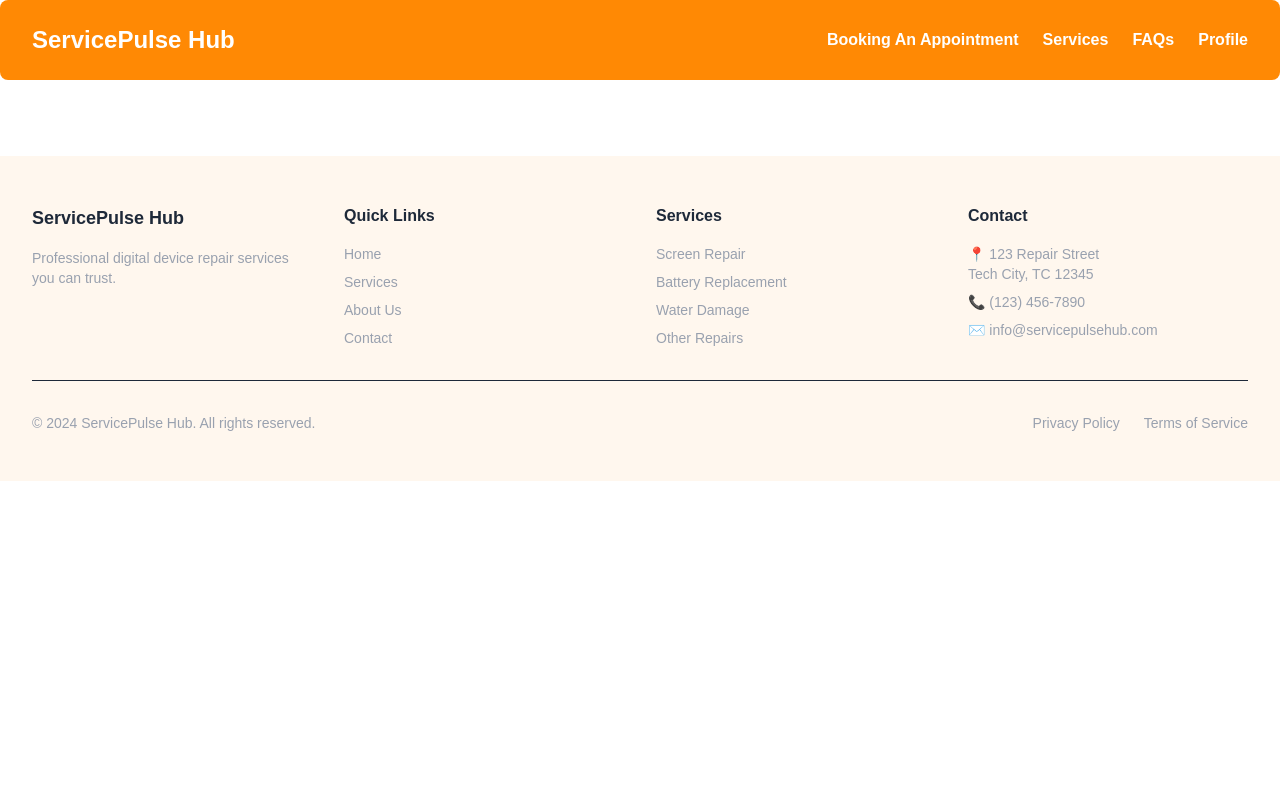
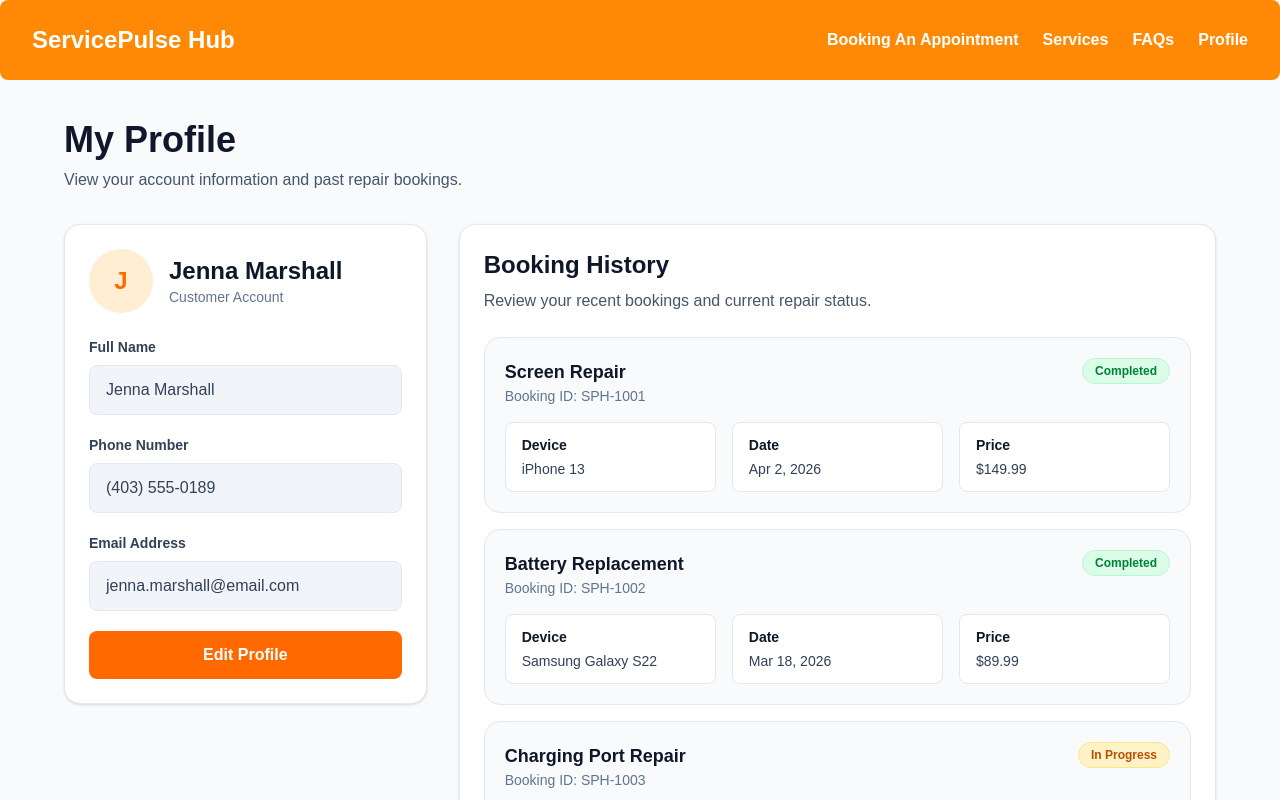
Before and after one commit to mbguron/cprg306-ServicePulseHub, a Next.js app: page /dashboard/profile in a window 1280 px wide. Shown: the top 800 px of the page. Built offline with nearby package versions, Linux system fonts and the light colour scheme.

Commit message:
Update page.js
include profile page.js

```diff
--- a/app/dashboard/profile/page.js
+++ b/app/dashboard/profile/page.js
@@ -1,17 +1,292 @@
 "use client";
 
-import Link from "next/link";
+
+import { useState } from "react";
+import { useRouter } from "next/navigation";
 
 export default function ProfilePage() {
+  const router = useRouter();
+
+  const [profile, setProfile] = useState({
+    name: "Jenna Marshall",
+    phone: "(403) 555-0189",
+    email: "jenna.marshall@email.com",
+  });
+
+  const [formData, setFormData] = useState(profile);
+  const [isEditing, setIsEditing] = useState(false);
+  const [savedMessage, setSavedMessage] = useState(false);
+
+  const bookingHistory = [
+    {
+      id: "SPH-1001",
+      service: "Screen Repair",
+      device: "iPhone 13",
+      date: "2026-04-02",
+      status: "Completed",
+      price: "$149.99",
+    },
+    {
+      id: "SPH-1002",
+      service: "Battery Replacement",
+      device: "Samsung Galaxy S22",
+      date: "2026-03-18",
+      status: "Completed",
+      price: "$89.99",
+    },
+    {
+      id: "SPH-1003",
+      service: "Charging Port Repair",
+      device: "iPad Air",
+      date: "2026-03-05",
+      status: "In Progress",
+      price: "$109.99",
+    },
+  ];
+
+  function handleChange(e) {
+    const { name, value } = e.target;
+    setFormData((prev) => ({
+      ...prev,
+      [name]: value,
+    }));
+  }
+
+  function handleEdit() {
+    setIsEditing(true);
+    setSavedMessage(false);
+  }
+
+  function handleCancel() {
+    setFormData(profile);
+    setIsEditing(false);
+    setSavedMessage(false);
+  }
+
+  function handleSave(e) {
+    e.preventDefault();
+    setProfile(formData);
+    setIsEditing(false);
+    setSavedMessage(true);
+
+    setTimeout(() => {
+      setSavedMessage(false);
+    }, 2500);
+  }
+
+  function handleLogout() {
+    localStorage.removeItem("isLoggedIn");
+    localStorage.removeItem("userRole");
+    localStorage.removeItem("userEmail");
+    router.push("/");
+  }
+
+  function getStatusStyle(status) {
+    if (status === "Completed") {
+      return "bg-green-100 text-green-700 border border-green-200";
+    }
+
+    if (status === "In Progress") {
+      return "bg-amber-100 text-amber-700 border border-amber-200";
+    }
+
+    return "bg-slate-100 text-slate-700 border border-slate-200";
+  }
+
   return (
-    <main>
-      <div>
-        <h1 className="text-3xl font-bold text-white">Profile Page</h1>
+    <main className="min-h-screen bg-slate-50 px-6 py-10">
+      <div className="mx-auto max-w-6xl">
+        <div className="mb-8">
+          <h1 className="text-4xl font-bold text-slate-900">My Profile</h1>
+          <p className="mt-2 text-slate-600">
+            View your account information and past repair bookings.
+          </p>
+        </div>
 
-        <p className="mt-4 text-white">
-          This is the profile page. User details and settings will be available
-          here soon.
-        </p>
+        {savedMessage && (
+          <div className="mb-6 rounded-2xl border border-green-200 bg-green-50 px-5 py-4 text-green-700 shadow-sm">
+            Profile updated successfully.
+          </div>
+        )}
+
+        <div className="grid gap-8 lg:grid-cols-3">
+          <div className="lg:col-span-1">
+            <div className="rounded-2xl border border-slate-200 bg-white p-6 shadow-sm">
+              <div className="mb-6 flex items-center gap-4">
+                <div className="flex h-16 w-16 items-center justify-center rounded-full bg-orange-100 text-2xl font-bold text-orange-500">
+                  {profile.name.charAt(0)}
+                </div>
+                <div>
+                  <h2 className="text-2xl font-bold text-slate-900">
+                    {profile.name}
+                  </h2>
+                  <p className="text-sm text-slate-500">Customer Account</p>
+                </div>
+              </div>
+
+              <form onSubmit={handleSave} className="space-y-5">
+                <div>
+                  <label className="mb-2 block text-sm font-semibold text-slate-700">
+                    Full Name
+                  </label>
+                  <input
+                    type="text"
+                    name="name"
+                    value={formData.name}
+                    onChange={handleChange}
+                    disabled={!isEditing}
+                    className={`w-full rounded-lg border px-4 py-3 focus:outline-none focus:ring-2 focus:ring-orange-500 ${
+                      isEditing
+                        ? "border-slate-300 bg-white text-slate-900"
+                        : "border-slate-200 bg-slate-100 text-slate-700"
+                    }`}
+                  />
+                </div>
+
+                <div>
+                  <label className="mb-2 block text-sm font-semibold text-slate-700">
+                    Phone Number
+                  </label>
+                  <input
+                    type="text"
+                    name="phone"
+                    value={formData.phone}
+                    onChange={handleChange}
+                    disabled={!isEditing}
+                    className={`w-full rounded-lg border px-4 py-3 focus:outline-none focus:ring-2 focus:ring-orange-500 ${
+                      isEditing
+                        ? "border-slate-300 bg-white text-slate-900"
+                        : "border-slate-200 bg-slate-100 text-slate-700"
+                    }`}
+                  />
+                </div>
+
+                <div>
+                  <label className="mb-2 block text-sm font-semibold text-slate-700">
+                    Email Address
+                  </label>
+                  <input
+                    type="email"
+                    name="email"
+                    value={formData.email}
+                    onChange={handleChange}
+                    disabled={!isEditing}
+                    className={`w-full rounded-lg border px-4 py-3 focus:outline-none focus:ring-2 focus:ring-orange-500 ${
+                      isEditing
+                        ? "border-slate-300 bg-white text-slate-900"
+                        : "border-slate-200 bg-slate-100 text-slate-700"
+                    }`}
+                  />
+                </div>
+
+                {!isEditing ? (
+                  <button
+                    type="button"
+                    onClick={handleEdit}
+                    className="w-full rounded-lg bg-orange-500 px-6 py-3 font-semibold text-white transition hover:bg-orange-600"
+                  >
+                    Edit Profile
+                  </button>
+                ) : (
+                  <div className="flex gap-3">
+                    <button
+                      type="submit"
+                      className="flex-1 rounded-lg bg-orange-500 px-6 py-3 font-semibold text-white transition hover:bg-orange-600"
+                    >
+                      Save Changes
+                    </button>
+                    <button
+                      type="button"
+                      onClick={handleCancel}
+                      className="flex-1 rounded-lg border border-slate-300 bg-white px-6 py-3 font-semibold text-slate-700 transition hover:bg-slate-100"
+                    >
+                      Cancel
+                    </button>
+                  </div>
+                )}
+              </form>
+            </div>
+          </div>
+
+          <div className="lg:col-span-2">
+            <div className="rounded-2xl border border-slate-200 bg-white p-6 shadow-sm">
+              <div className="mb-6">
+                <h2 className="text-2xl font-bold text-slate-900">
+                  Booking History
+                </h2>
+                <p className="mt-2 text-slate-600">
+                  Review your recent bookings and current repair status.
+                </p>
+              </div>
+
+              <div className="space-y-4">
+                {bookingHistory.map((booking) => (
+                  <div
+                    key={booking.id}
+                    className="rounded-2xl border border-slate-200 bg-slate-50 p-5"
+                  >
+                    <div className="mb-4 flex flex-col gap-3 sm:flex-row sm:items-start sm:justify-between">
+                      <div>
+                        <h3 className="text-lg font-bold text-slate-900">
+                          {booking.service}
+                        </h3>
+                        <p className="text-sm text-slate-500">
+                          Booking ID: {booking.id}
+                        </p>
+                      </div>
+
+                      <span
+                        className={`inline-flex w-fit rounded-full px-3 py-1 text-xs font-semibold ${getStatusStyle(
+                          booking.status,
+                        )}`}
+                      >
+                        {booking.status}
+                      </span>
+                    </div>
+
+                    <div className="grid gap-4 text-sm text-slate-700 sm:grid-cols-3">
+                      <div className="rounded-lg border border-slate-200 bg-white px-4 py-3">
+                        <p className="mb-1 font-semibold text-slate-900">
+                          Device
+                        </p>
+                        <p>{booking.device}</p>
+                      </div>
+
+                      <div className="rounded-lg border border-slate-200 bg-white px-4 py-3">
+                        <p className="mb-1 font-semibold text-slate-900">
+                          Date
+                        </p>
+                        <p>
+                          {new Date(booking.date).toLocaleDateString("en-US", {
+                            year: "numeric",
+                            month: "short",
+                            day: "numeric",
+                          })}
+                        </p>
+                      </div>
+
+                      <div className="rounded-lg border border-slate-200 bg-white px-4 py-3">
+                        <p className="mb-1 font-semibold text-slate-900">
+                          Price
+                        </p>
+                        <p>{booking.price}</p>
+                      </div>
+                    </div>
+                  </div>
+                ))}
+              </div>
+
+              <div className="mt-10 border-t border-slate-200 pt-6">
+                <button
+                  onClick={handleLogout}
+                  className="w-full rounded-lg bg-slate-900 px-6 py-3 font-semibold text-white transition hover:bg-slate-800"
+                >
+                  Logout
+                </button>
+              </div>
+            </div>
+          </div>
+        </div>
       </div>
     </main>
   );
```
